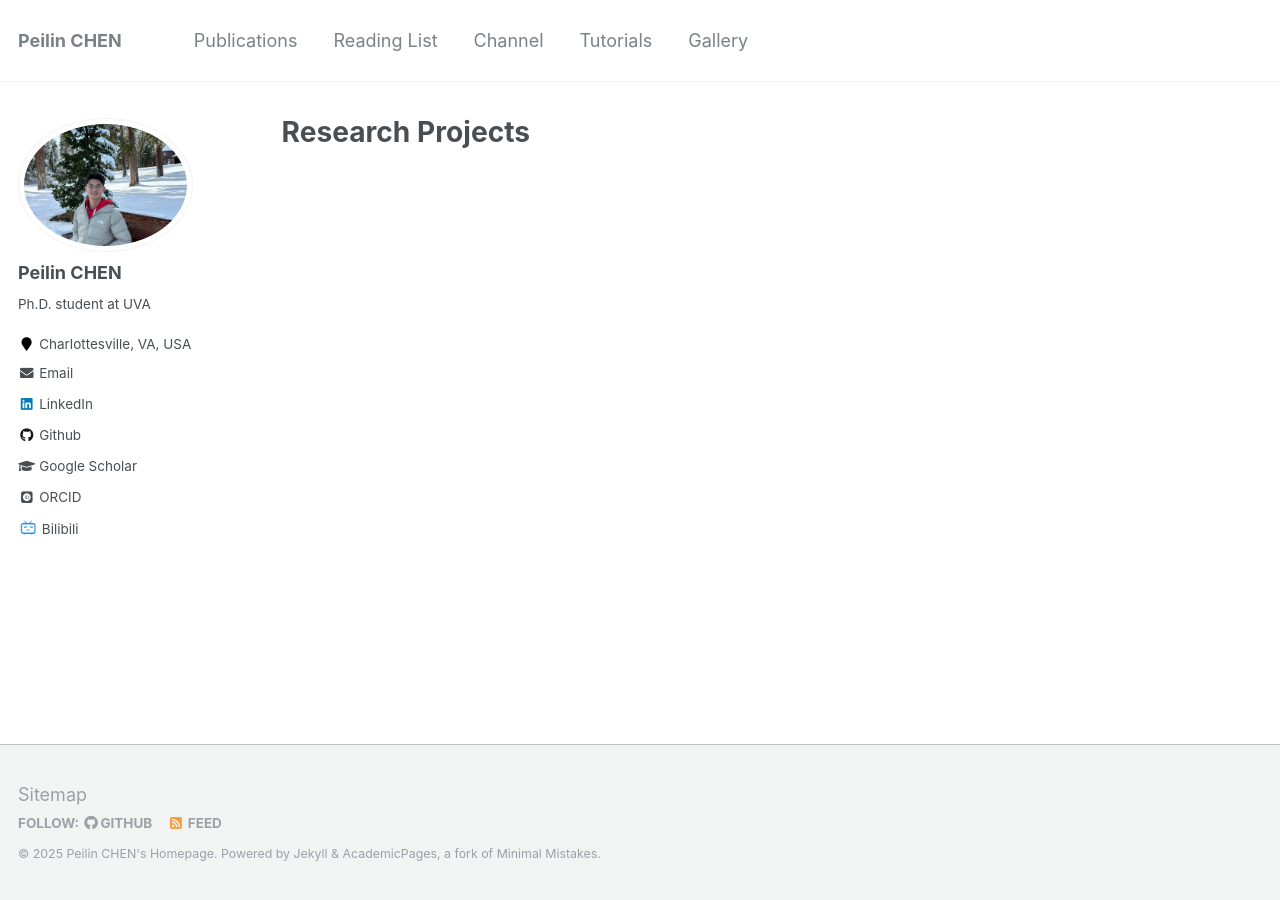
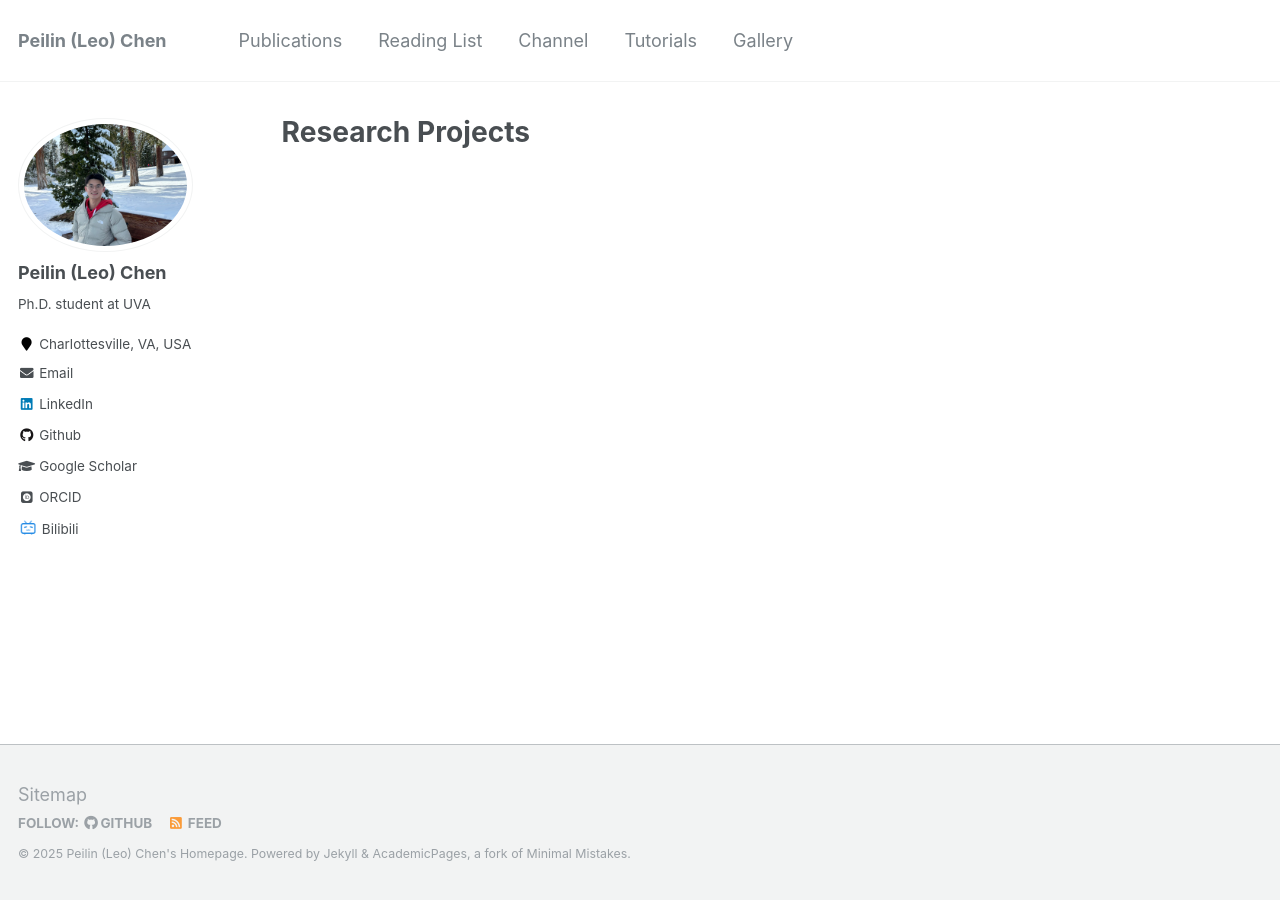
Before and after one commit to peilin-chen/peilin-chen.github.io, a Jekyll site: the page built from _pages/research.md, in a window 1280 px wide. Built offline with Jekyll 4.4.1, drawn with Linux system fonts in a browser that asks for light colours; some web fonts are replaced.

Commit message:
Update _config.yml

```diff
--- a/_config.yml
+++ b/_config.yml
@@ -7,9 +7,9 @@
 
 # Site Settings
 locale                   : "en-US"
-title                    : "Peilin CHEN"
+title                    : "Peilin (Leo) Chen"
 title_separator          : "-"
-name                     : &name "Peilin CHEN's Homepage"
+name                     : &name "Peilin (Leo) Chen's Homepage"
 description              : &description "personal description"
 url                      : https://peilin-chen.github.io # the base hostname & protocol for your site e.g. "https://mmistakes.github.io"
 baseurl                  : "" # the subpath of your site, e.g. "/blog"
@@ -80,7 +80,7 @@ analytics:
 
 # Site Author
 author:
-  name             : "Peilin CHEN"
+  name             : "Peilin (Leo) Chen"
   avatar           : "my_photo6.jpg"
   bio              : "Ph.D. student at UVA"
   location         : "Charlottesville, VA, USA"
```
